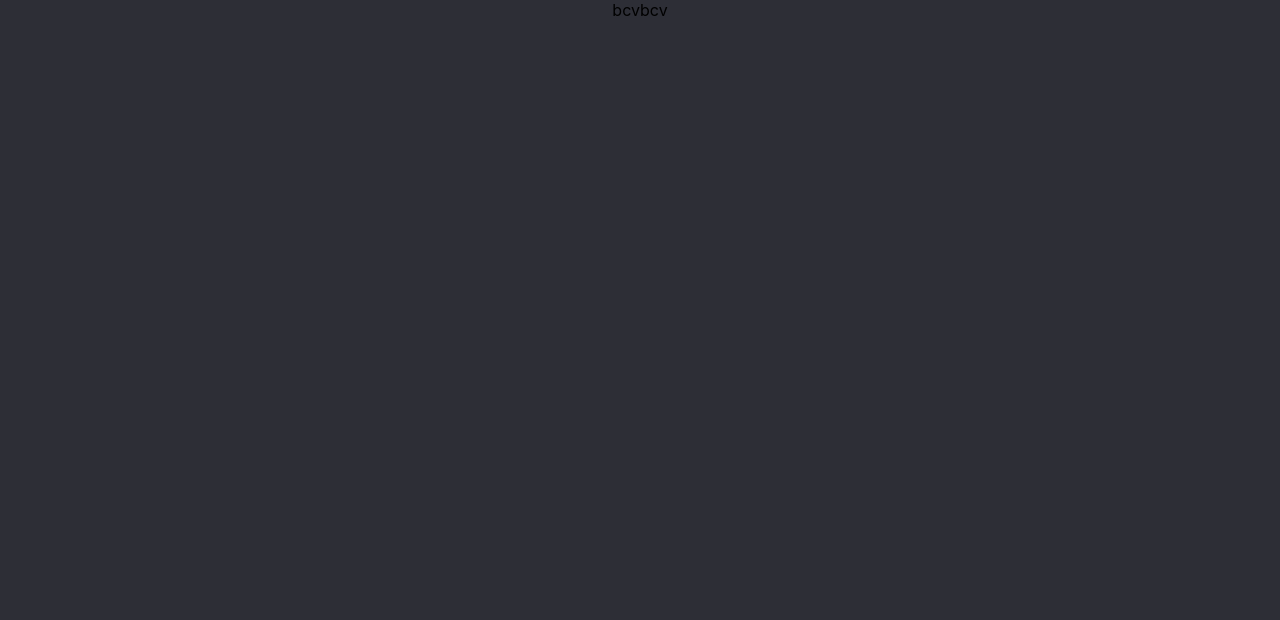
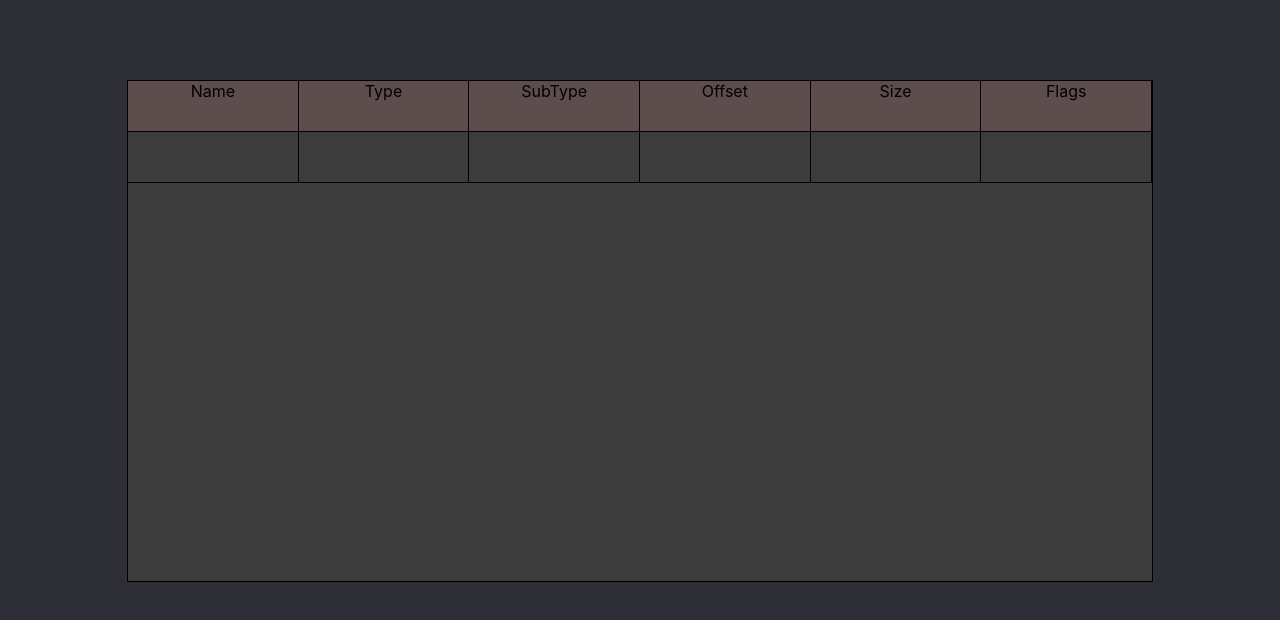
Before and after one commit to platevoltage/esp32-partition-calculator, a React (Create React App) app: page / in a window 1280 px wide. Shown: the top 620 px of the page. Built offline with nearby package versions, Linux system fonts and the light colour scheme.

Commit message:
created basic table components

```diff
--- a/src/App.css
+++ b/src/App.css
@@ -1,4 +1,7 @@
 .App {
   text-align: center;
+  display: flex;
+  justify-content: center;
+  margin-top: 10vh;
 
 }
--- /dev/null
+++ b/src/components/Row.tsx
@@ -0,0 +1,14 @@
+import React from 'react'
+
+export default function Row() {
+  return (
+    <div className="row">
+        <div className="column"></div>
+        <div className="column"></div>
+        <div className="column"></div>
+        <div className="column"></div>
+        <div className="column"></div>
+        <div className="column"></div>
+    </div>
+  )
+}
--- a/src/components/Table.css
+++ b/src/components/Table.css
@@ -0,0 +1,28 @@
+main {
+    position: relative;
+    background-color: #3c3c3c;
+    width: 80vw;
+    height: 500px;
+    border: 1px solid #000000;
+}
+
+header {
+    background-color: #5d4d4d;
+}
+
+.row {
+    height: 50px;
+    width: 100%;
+    border-bottom: 1px solid #000000;
+    position: relative;
+    display: flex;
+}
+
+.column {
+    position: relative;
+    height: 100%;
+    width: 100%;
+    border-right: 1px solid #000000;
+    /* display: inline-block; */
+    /* background-color: #5d4d4d; */
+}
--- a/src/components/Table.tsx
+++ b/src/components/Table.tsx
@@ -1,9 +1,19 @@
 import React from 'react'
+import './Table.css';
+import Row from './Row';
 
 export default function Table() {
   return (
-    <div>
-      bcvbcv
-    </div>
+    <main>
+      <header className="row">
+        <div className="column">Name</div>
+        <div className="column">Type</div>
+        <div className="column">SubType</div>
+        <div className="column">Offset</div>
+        <div className="column">Size</div>
+        <div className="column">Flags</div>
+      </header>
+      <Row />
+    </main>
   )
 }
```
